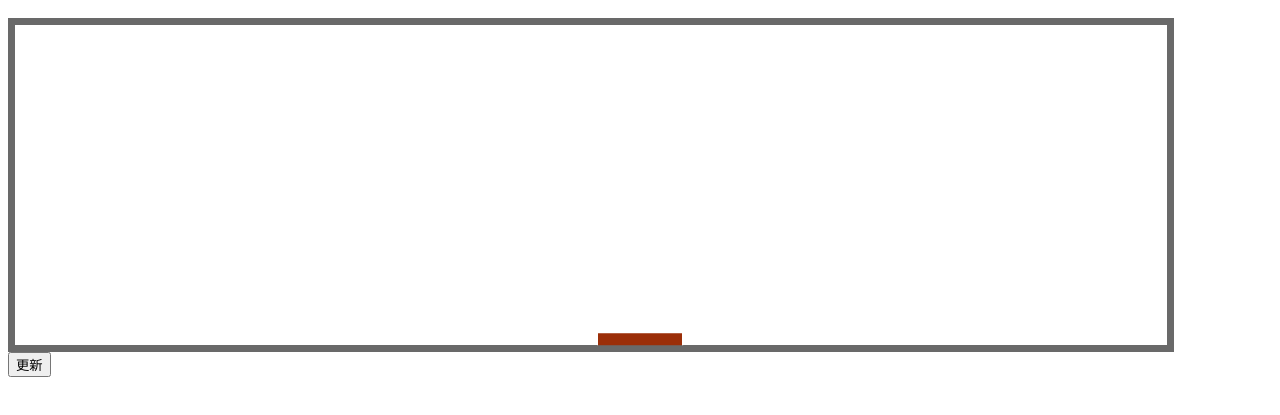
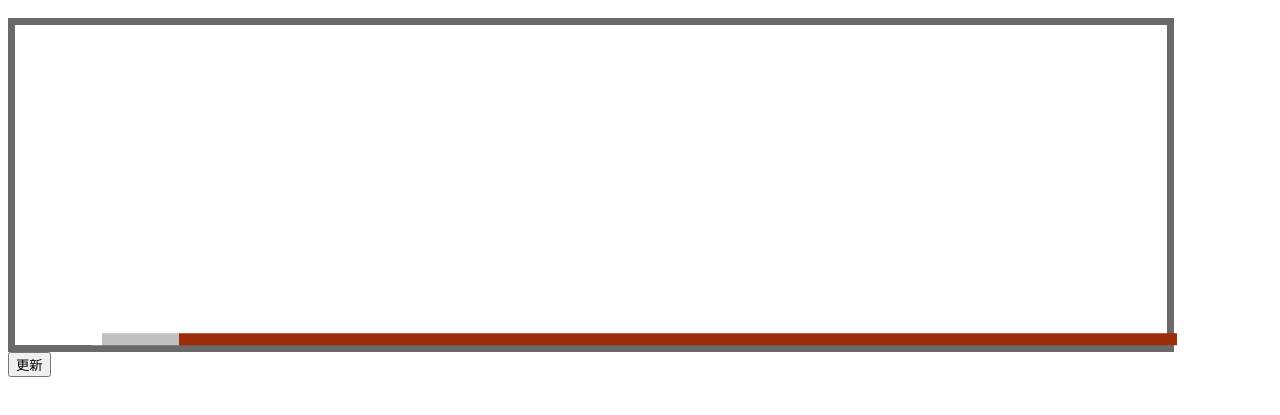
Before and after one commit to GOPSTNM/nexttrain, a plain HTML site: page tml_drm.html in a window 1280 px wide. Both pictures are taken after a click on the button "更新". Shown: the part 61-476 px from the top of the page. Drawn offline with Linux system fonts and the light colour scheme.

Commit message:
Update tml_drm.html

```diff
--- a/tml_drm.html
+++ b/tml_drm.html
@@ -40,11 +40,12 @@
       tml_e_stn: ["Tuen Mun", "Siu Hong", "Tin Shui Wai", "Long Ping", "Yuen Long", "Kam Sheung Road", "Tsuen Wan West", "Mei Foo", "Nam Cheong", "Austin", "East Tsim Sha Tsui", "Hung Hom", "Ho Man Tin", "To Kwa Wan", "Sung Wong Toi", "Kai Tak", "Diamond Hill", "Hin Keng", "Tai Wai", "Che Kung Temple", "Sha Tin Wai", "City One", "Shek Mun", "Tai Shui Hang", "Heng On", "Ma On Shan", "Wu Kai Sha"],
                    }
       // route, no. of stn, passed stn
-      const detail = ["tml", 27, 0]
+      const detail = ["tml", 27, 2]
       function update() {
         let line_color = route[detail[0]][1];
         let grey = detail[2]*98/(detail[1]+1)+1;
-        let elem = `<div class='line' style='width: ${route[detail[0]][0]}; background: linear-gradient(to right, White 1%, Silver 1%, Silver ${grey}%, #${line_color} ${grey}%, #${line_color} 99%, White 99%);'></div>`;
+        let elem = `<div class='line' style='width: ${route[detail[0]][0]}vw; background: linear-gradient(to right, White 1%, Silver 1%, Silver ${grey}%, #${line_color} ${grey}%, #${line_color} 99%, White 99%);'></div>`;
+        alert (elem);
         document.getElementById("drm").innerHTML = elem;
       }
     </script>
```
